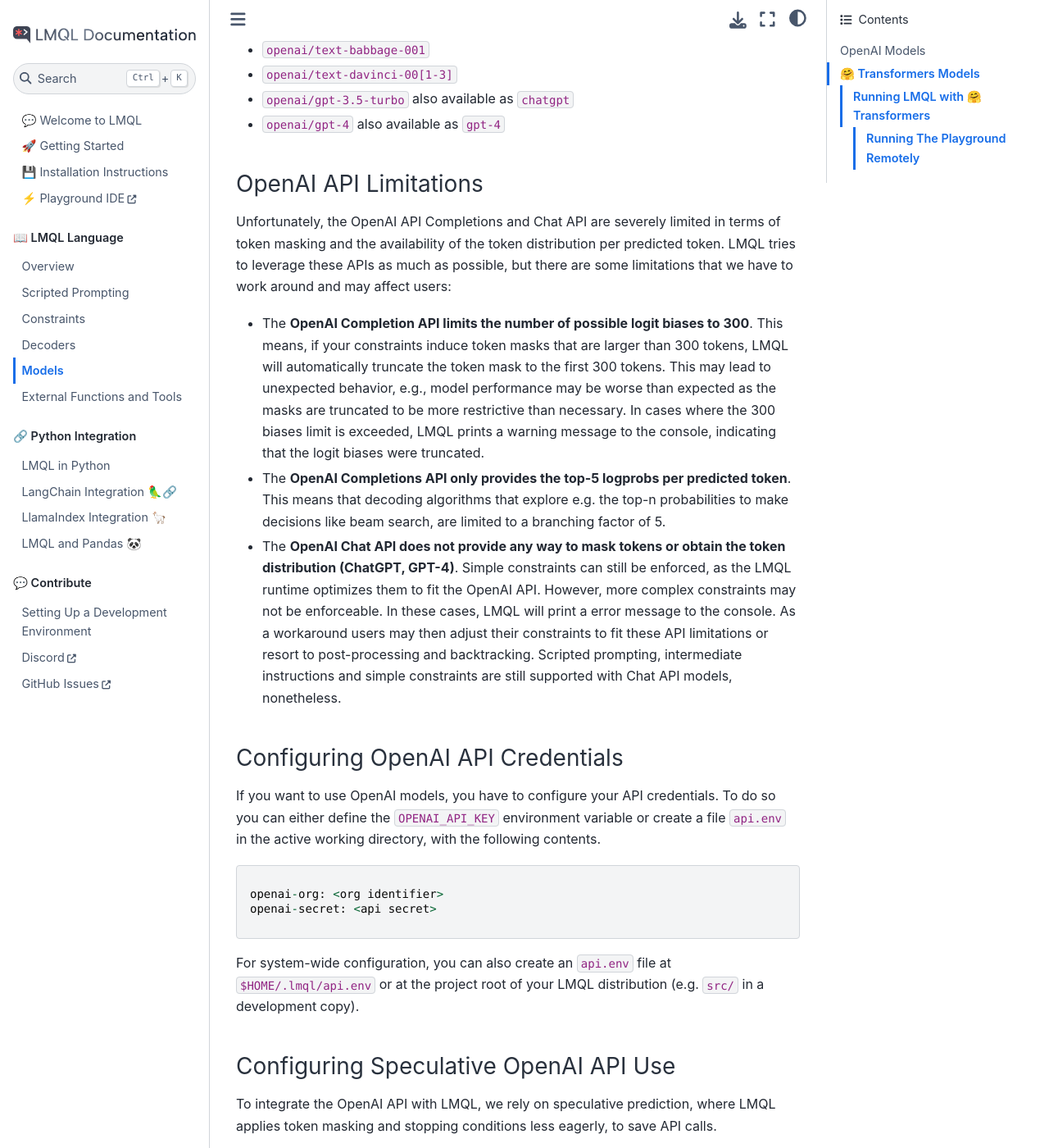
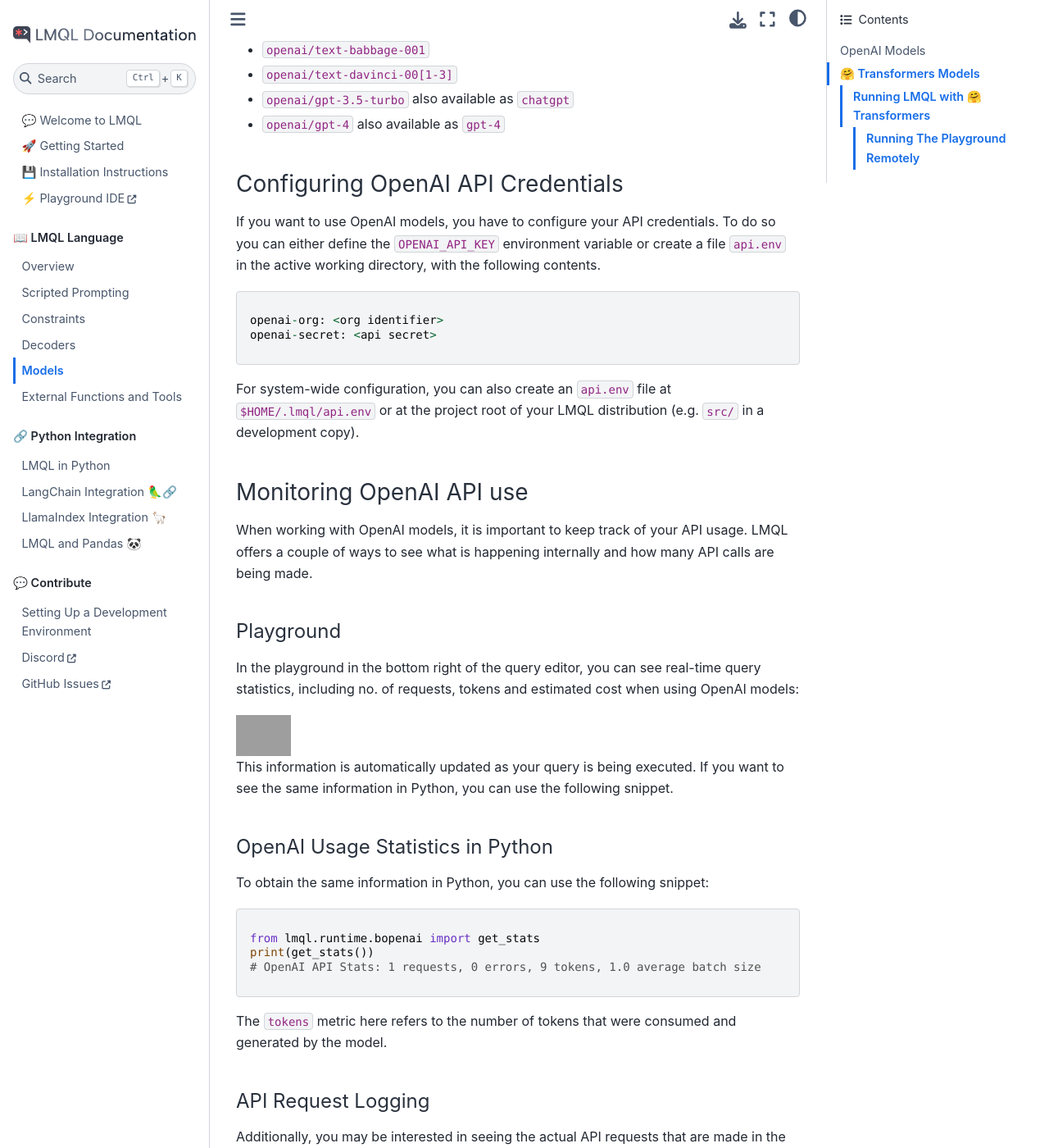
Before and after one commit to ilovechallenge/Python_LLM_AI, a Sphinx documentation site: the page built from docs/source/language/models.md, in a window 1280 px wide and 1400 px high, scrolled down 592 px. Shown: the whole window at 82% size. Built offline with Sphinx 7.4.7 and the Sphinx Book theme 1.1.4, drawn with Linux system fonts in a browser that asks for light colours; pages that are not in the unit, such as notebooks, are missing from menus; some of the changed text lies outside the part shown; grey boxes are pictures that could not be loaded.

Commit message:
docs: monitoring api use

````diff
--- a/docs/source/language/models.md
+++ b/docs/source/language/models.md
@@ -18,16 +18,6 @@
 * `openai/gpt-3.5-turbo` also available as `chatgpt`
 * `openai/gpt-4` also available as `gpt-4`
 
-### OpenAI API Limitations
-
-Unfortunately, the OpenAI API Completions and Chat API are severely limited in terms of token masking and the availability of the token distribution per predicted token. LMQL tries to leverage these APIs as much as possible, but there are some limitations that we have to work around and may affect users:
-
-* The **OpenAI Completion API limits the number of possible logit biases to 300**. This means, if your constraints induce token masks that are larger than 300 tokens, LMQL will automatically truncate the token mask to the first 300 tokens. This may lead to unexpected behavior, e.g., model performance may be worse than expected as the masks are truncated to be more restrictive than necessary. In cases where the 300 biases limit is exceeded, LMQL prints a warning message to the console, indicating that the logit biases were truncated.
-
-* The **OpenAI Completions API only provides the top-5 logprobs per predicted token**. This means that decoding algorithms that explore e.g. the top-n probabilities to make decisions like beam search, are limited to a branching factor of 5.
-
-* The **OpenAI Chat API does not provide any way to mask tokens or obtain the token distribution (ChatGPT, GPT-4)**. Simple constraints can still be enforced, as the LMQL runtime optimizes them to fit the OpenAI API. However, more complex constraints may not be enforceable. In these cases, LMQL will print a error message to the console. As a workaround users may then adjust their constraints to fit these API limitations or resort to post-processing and backtracking. Scripted prompting, intermediate instructions and simple constraints are still supported with Chat API models, nonetheless.
-
 ### Configuring OpenAI API Credentials
 
 If you want to use OpenAI models, you have to configure your API credentials. To do so you can either define the `OPENAI_API_KEY` environment variable or create a file `api.env` in the active working directory, with the following contents.
@@ -38,6 +28,42 @@
 ```
 
 For system-wide configuration, you can also create an `api.env` file at `$HOME/.lmql/api.env` or at the project root of your LMQL distribution (e.g. `src/` in a development copy).
+
+### Monitoring OpenAI API use
+
+When working with OpenAI models, it is important to keep track of your API usage. LMQL offers a couple of ways to see what is happening internally and how many API calls are being made.
+
+#### Playground
+
+In the playground in the bottom right of the query editor, you can see real-time query statistics, including no. of requests, tokens and estimated cost when using OpenAI models:
+
+<img src="https://user-images.githubusercontent.com/17903049/233836413-7e8ac978-4038-4b8e-a690-7090d8695513.png" height="50"/>
+
+This information is automatically updated as your query is being executed. If you want to see the same information in Python, you can use the following snippet.
+
+#### OpenAI Usage Statistics in Python
+
+To obtain the same information in Python, you can use the following snippet:
+
+```python
+from lmql.runtime.bopenai import get_stats
+print(get_stats())
+# OpenAI API Stats: 1 requests, 0 errors, 9 tokens, 1.0 average batch size
+```
+
+The `tokens` metric here refers to the number of tokens that were consumed and generated by the model.
+
+#### API Request Logging
+
+Additionally, you may be interested in seeing the actual API requests that are made in the background. To show these, there is a decoder option `chatty_openai=True`, which enables verbose logging and will print all OpenAI request payloads console, e.g. a query like this:
+
+```{lmql}
+name::chatty_openai
+argmax(chatty_openai=True) "Hello[WHO]" from "openai/text-ada-001" where STOPS_AT(WHO, "\n")
+
+model-output::
+Completion with {'model': 'text-ada-001', 'prompt': \[550256, 15496], 'max_tokens': 64, 'temperature': 0, 'logprobs': 5, 'user': 'lmql', 'stream': True, 'echo': True}
+```
 
 ### Configuring Speculative OpenAI API Use
 
@@ -58,6 +84,16 @@
 
 By default, the chunk size is set to 32. This value is chosen based on the consideration, that a very large chunk size means that LMQL potentially has to discard many generated tokens (which is expensive), if a constraint is violated early on. However, if a query has few or only stopping phrase constraints, a larger chunk size may be beneficial for overall query cost. In general, if a query requires multiple long, uninterrupted sequences to be generated without imposing many constraints, a larger chunk size is recommended.
 
+
+### OpenAI API Limitations
+
+Unfortunately, the OpenAI API Completions and Chat API are severely limited in terms of token masking and the availability of the token distribution per predicted token. LMQL tries to leverage these APIs as much as possible, but there are some limitations that we have to work around and may affect users:
+
+* The **OpenAI Completion API limits the number of possible logit biases to 300**. This means, if your constraints induce token masks that are larger than 300 tokens, LMQL will automatically truncate the token mask to the first 300 tokens. This may lead to unexpected behavior, e.g., model performance may be worse than expected as the masks are truncated to be more restrictive than necessary. In cases where the 300 biases limit is exceeded, LMQL prints a warning message to the console, indicating that the logit biases were truncated.
+
+* The **OpenAI Completions API only provides the top-5 logprobs per predicted token**. This means that decoding algorithms that explore e.g. the top-n probabilities to make decisions like beam search, are limited to a branching factor of 5.
+
+* The **OpenAI Chat API does not provide any way to mask tokens or obtain the token distribution (ChatGPT, GPT-4)**. Simple constraints can still be enforced, as the LMQL runtime optimizes them to fit the OpenAI API. However, more complex constraints may not be enforceable. In these cases, LMQL will print a error message to the console. As a workaround users may then adjust their constraints to fit these API limitations or resort to post-processing and backtracking. Scripted prompting, intermediate instructions and simple constraints are still supported with Chat API models, nonetheless.
 ## 🤗 Transformers Models
 
 LMQL also support locally-hosted models via [🤗 Transformers](https://huggingface.co/transformers). This includes all models that are available via the [🤗 Transformers Model Hub](https://huggingface.co/models) and conform to the AutoModelForCausalLM API. Examples include `gpt2` or `facebook/opt-30B`.
````
